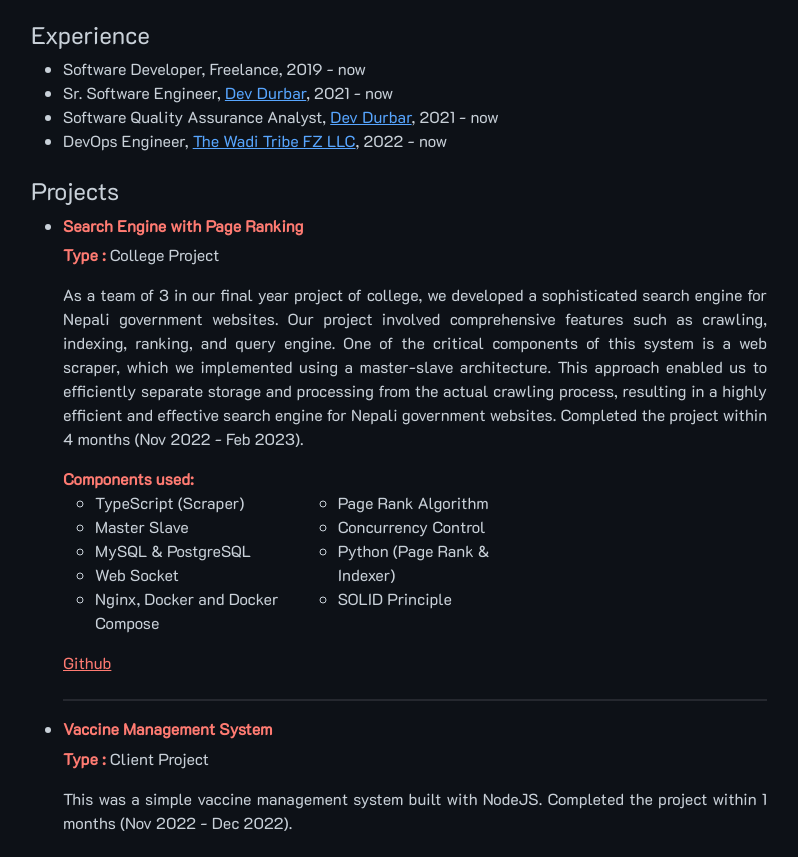
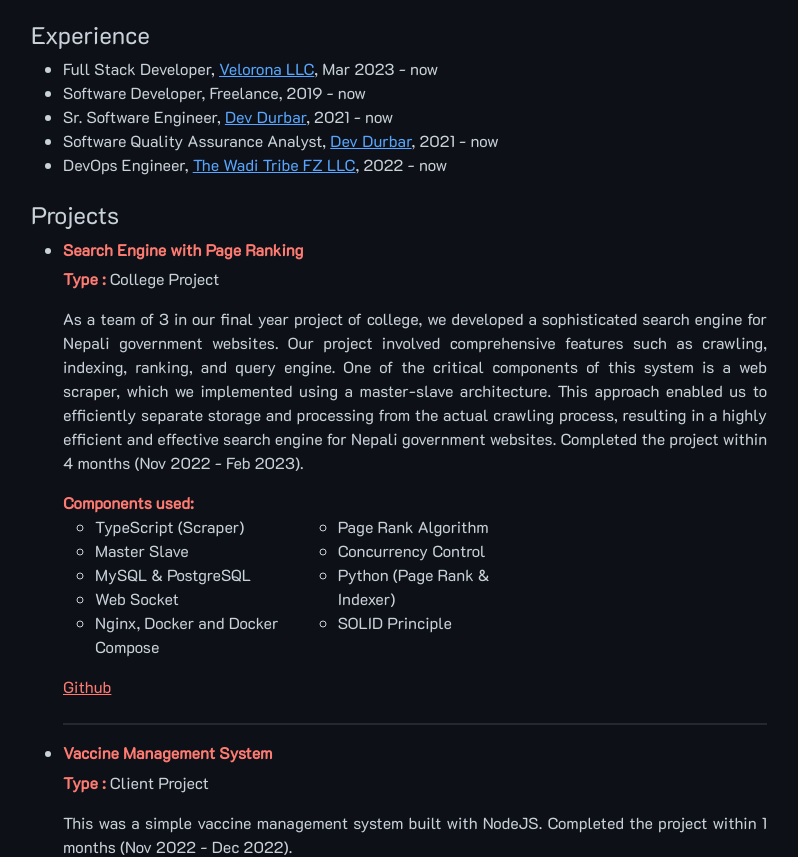
Before and after one commit to shreekrishnalamichhane/shreekrishnalamichhane.com.np, a plain HTML site: page index.html in a window 1280 px wide. Shown: the part 1013-1870 px from the top of the page, without its empty margins (51-849 px from the left). Drawn offline with nearby package versions, Linux system fonts and the light colour scheme.

Commit message:
V1.5 : Velorona Added

```diff
--- a/index.html
+++ b/index.html
@@ -130,6 +130,10 @@
             <section id="experience" class="mb-4">
                 <h4>Experience</h4>
                 <ul>
+                    <li>Full Stack Developer,
+                        <a href="https://links.shreekrishnalamichhane.com.np/roJAJ" target="_blank">Velorona LLC</a>,
+                        Mar 2023 - now
+                    </li>
                     <li>Software Developer, Freelance, 2019 - now</li>
                     <li>Sr. Software Engineer,
                         <a href="https://links.shreekrishnalamichhane.com.np/ppVAS" target="_blank">Dev Durbar</a>, 2021
```
